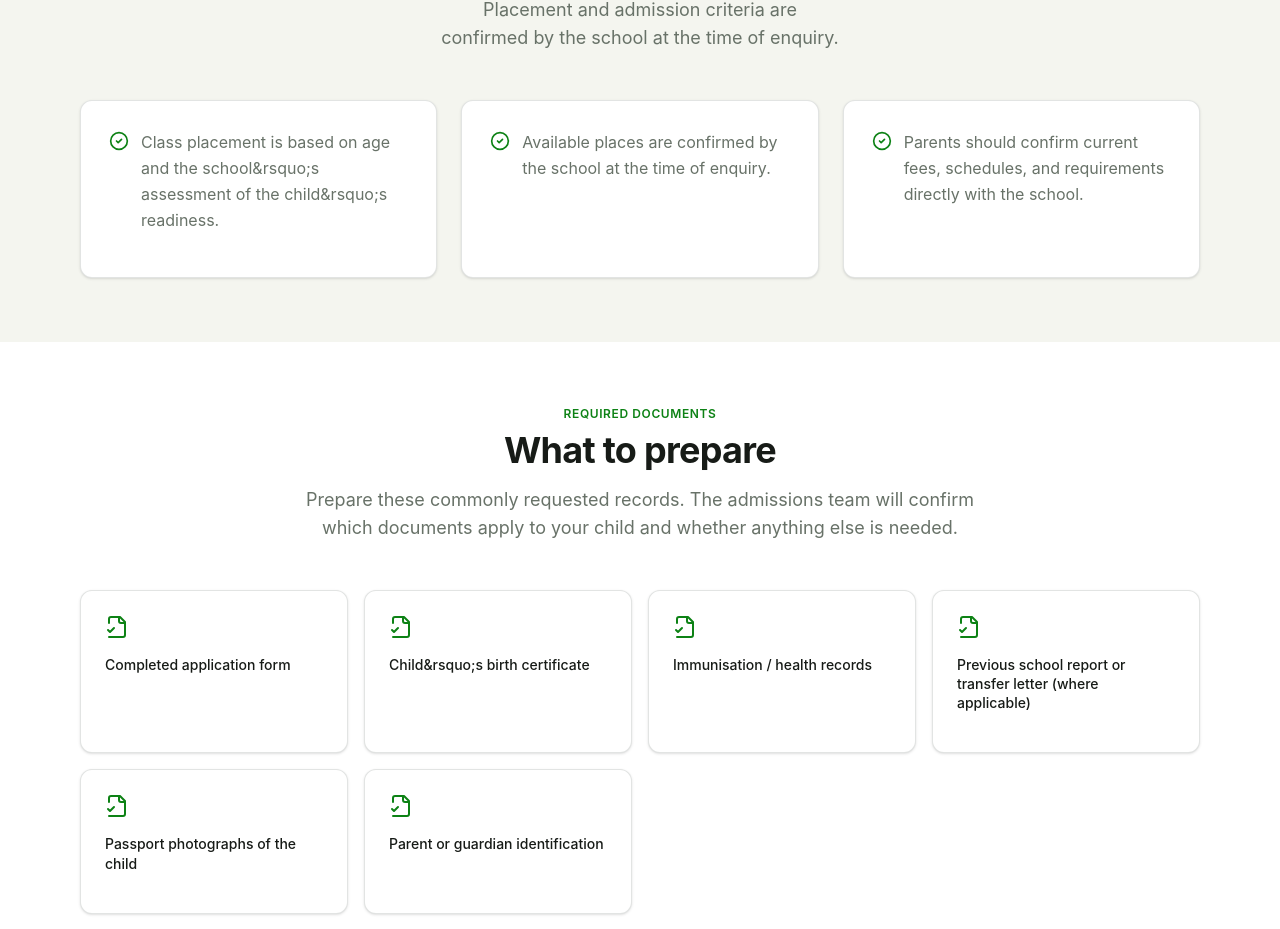
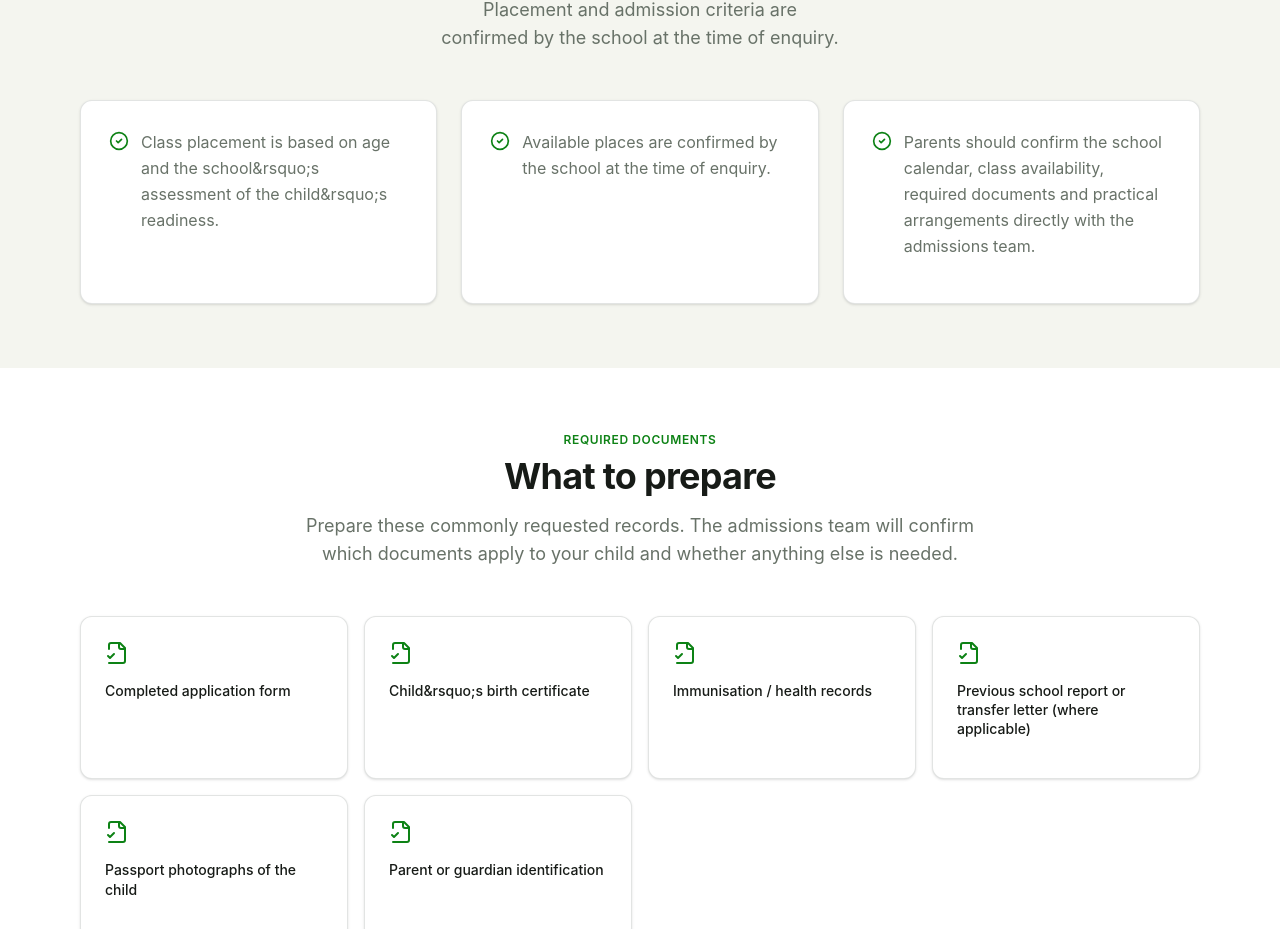
Before and after one commit to blinkzdlfx-cell/bukana-brilliant-schools, a React (Vite) app: page /admissions in a window 1280 px wide. Shown: the part 1755-2684 px from the top of the page. Built offline with nearby package versions, Linux system fonts and the light colour scheme.

Commit message:
Remove public fee references from admissions guidance

```diff
--- a/src/data/academics.js
+++ b/src/data/academics.js
@@ -81,7 +81,7 @@ export const admissionsProcess = [
 export const placementPolicies = [
   'Class placement is based on age and the school&rsquo;s assessment of the child&rsquo;s readiness.',
   'Available places are confirmed by the school at the time of enquiry.',
-  'Parents should confirm current fees, schedules, and requirements directly with the school.',
+  'Parents should confirm the school calendar, class availability, required documents and practical arrangements directly with the admissions team.',
 ];
 
 export const requiredDocuments = [
```
